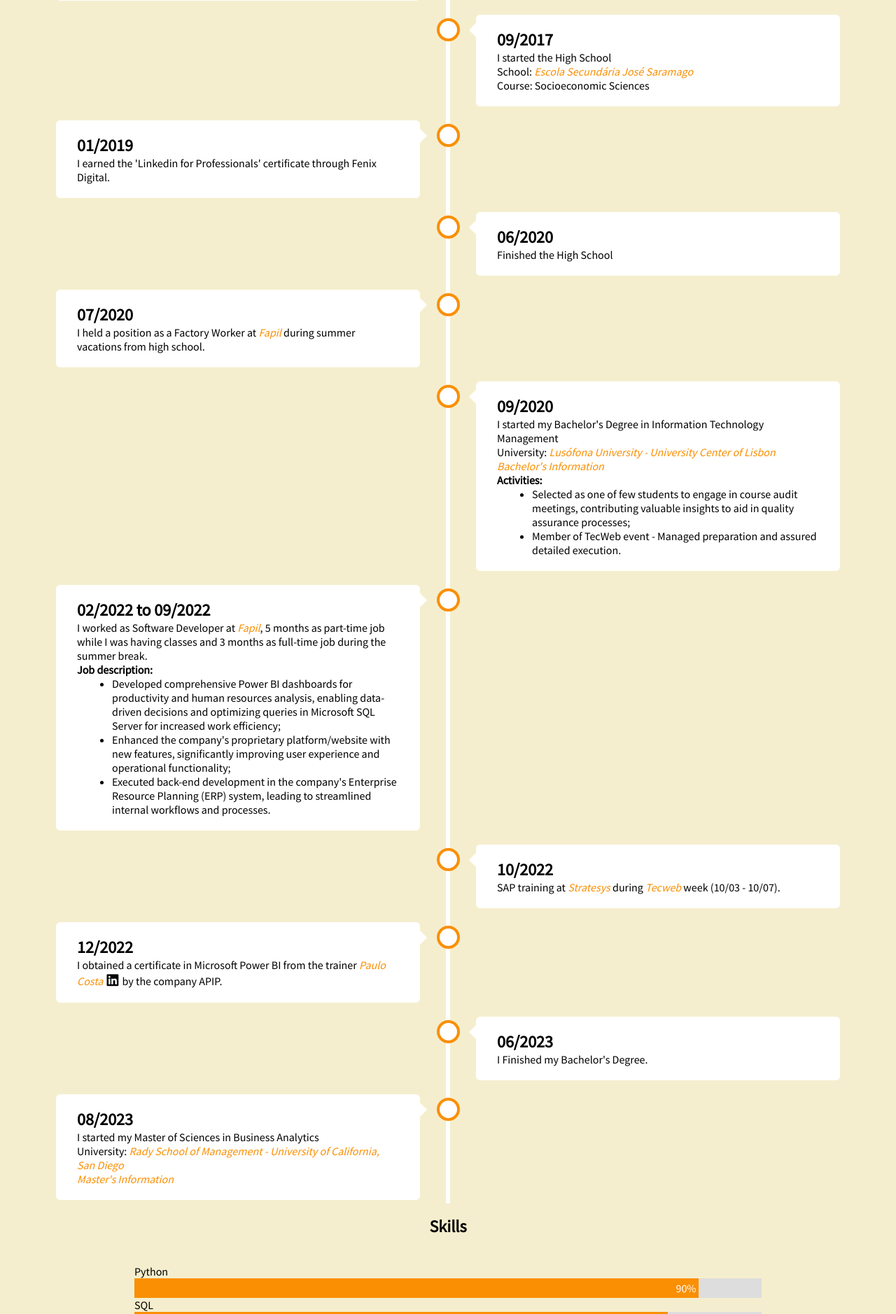
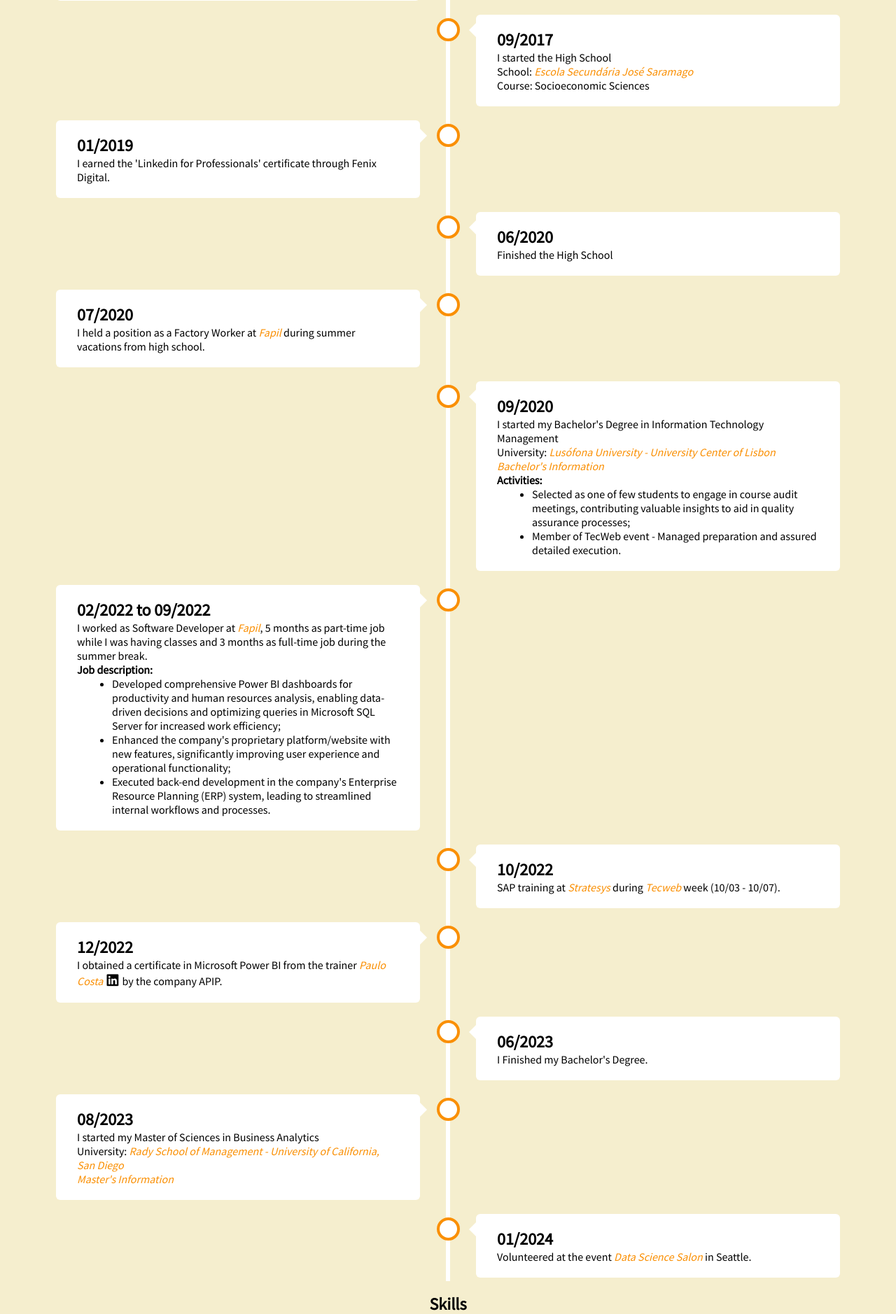
Before and after one commit to Martimlt/Portfolio, a Django app: page / in a window 1280 px wide. Shown: the part 1933-3811 px from the top of the page at 70% size. Run offline with Django 5.2, Linux system fonts and the light colour scheme; data comes from the database, SQL or seed files in the repository; some libraries are stand-ins or nearby versions.

Commit message:
Resume changed

```diff
--- a/portfolio/templates/portfolio/singlepage.html
+++ b/portfolio/templates/portfolio/singlepage.html
@@ -103,7 +103,7 @@
     <div class="percurso left">
       <div class="content">
         <h2>05/2014</h2>
-        <p>I volunteered at the <i><a href="http://www.servethecity.pt/" target="_blank" class="link"
+        <p>Volunteer at the <i><a href="http://www.servethecity.pt/" target="_blank" class="link"
           >Serve The City</a
         ></i> institution, where I've had the privilege of contributing in their canteen to serve meals to those in need.</p>
       </div>
@@ -213,6 +213,16 @@
         ></i>
       </div>
     </div>
+    <div class="percurso right">
+      <div class="content">
+        <h2>01/2024</h2>
+        <p>Volunteered at the event
+          <i><a href="https://www.datascience.salon/" target="_blank" class="link"
+            >Data Science Salon</a
+          ></i> in Seattle.
+        </p>
+      </div>
+    </div>
   </div>
 </section>
 <h2 class="centerTitles">Skills</h2>
```
